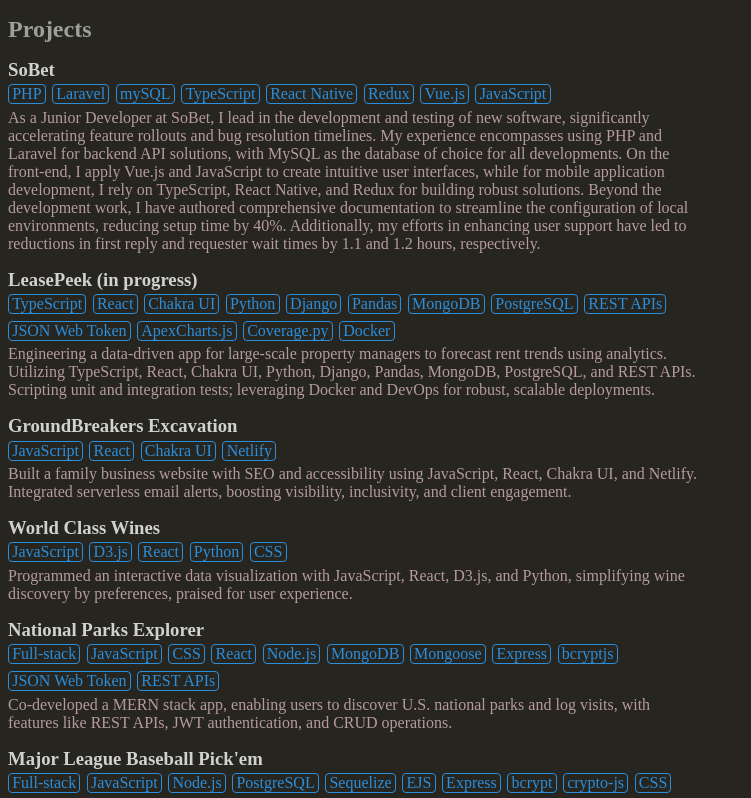
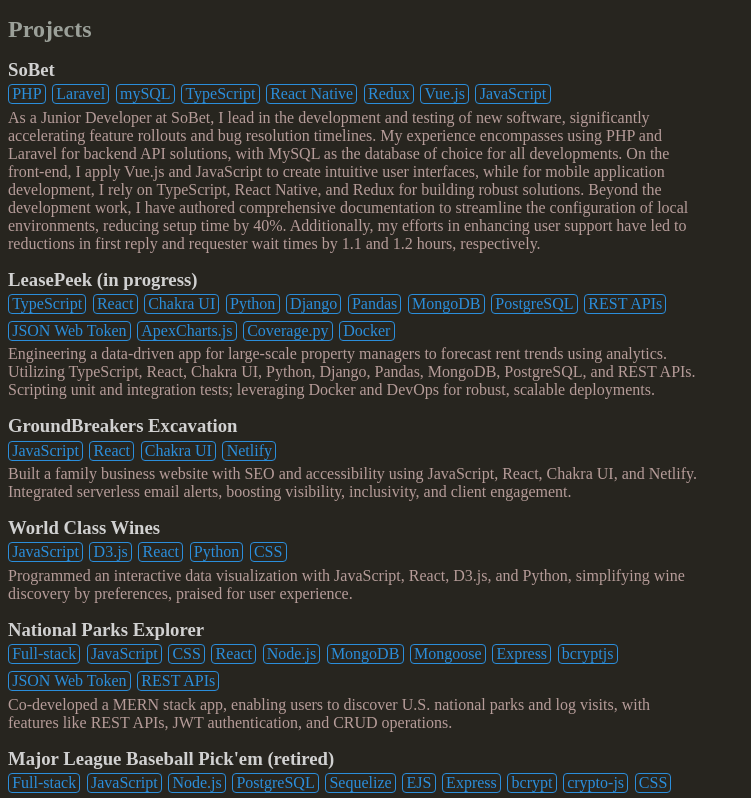
Before and after one commit to andrewbantly/portfolio, a Next.js app: page /projects in a window 1280 px wide. Shown: the top 798 px of the page, without its empty margins (0-751 px from the left). Built offline with nearby package versions, Linux system fonts and the light colour scheme.

Commit message:
retired pickem

```diff
--- a/projectData.js
+++ b/projectData.js
@@ -26,7 +26,7 @@
         description: "Co-developed a MERN stack app, enabling users to discover U.S. national parks and log visits, with features like REST APIs, JWT authentication, and CRUD operations.",
         tools: ["Full-stack", "JavaScript", "CSS", "React", "Node.js","MongoDB", "Mongoose", "Express", "bcryptjs", "JSON Web Token", "REST APIs"]
     }, {
-        name: "Major League Baseball Pick'em",
+        name: "Major League Baseball Pick'em (retired)",
         link: "https://pickem.herokuapp.com/",
         description: "Crafted a full-stack Node app using JavaScript, featuring real-time game odds, social interactions, and performance metrics, supported by relational databases.",
         tools: ["Full-stack", "JavaScript", "Node.js","PostgreSQL", "Sequelize", "EJS", "Express", "bcrypt", "crypto-js", "CSS"]
```
